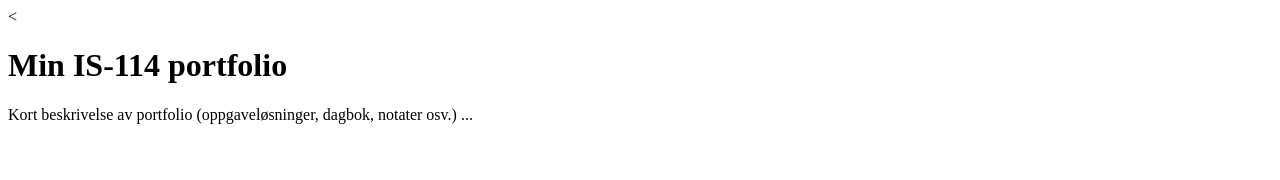
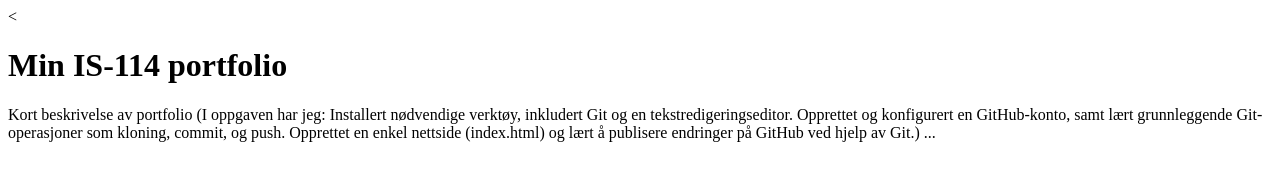
Before and after one commit to Andrekalha/tiempo, a plain HTML site: page docs/index.html in a window 1280 px wide. Drawn offline with Linux system fonts and the light colour scheme.

Commit message:
lagt til tekst i index.html

```diff
--- a/docs/index.html
+++ b/docs/index.html
@@ -2,10 +2,16 @@
 <html><head>
 <meta charset="utf-8">
 <meta name="viewport" content="width=device-width, initial-scale=1">
-<title>(navn [mellomnavn]* etternavn)</title>
+<title>(André Kalvø Håkonsen)</title>
 <</head>
 <body>
 <h1>Min IS-114 portfolio</h1>
-<p>Kort beskrivelse av portfolio (oppgaveløsninger, dagbok, notater osv.) ... </
+<p>Kort beskrivelse av portfolio (I oppgaven har jeg:
+
+Installert nødvendige verktøy, inkludert Git og en tekstredigeringseditor.
+
+Opprettet og konfigurert en GitHub-konto, samt lært grunnleggende Git-operasjoner som kloning, commit, og push.
+
+Opprettet en enkel nettside (index.html) og lært å publisere endringer på GitHub ved hjelp av Git.) ... </
 </body>
 </html>
```
